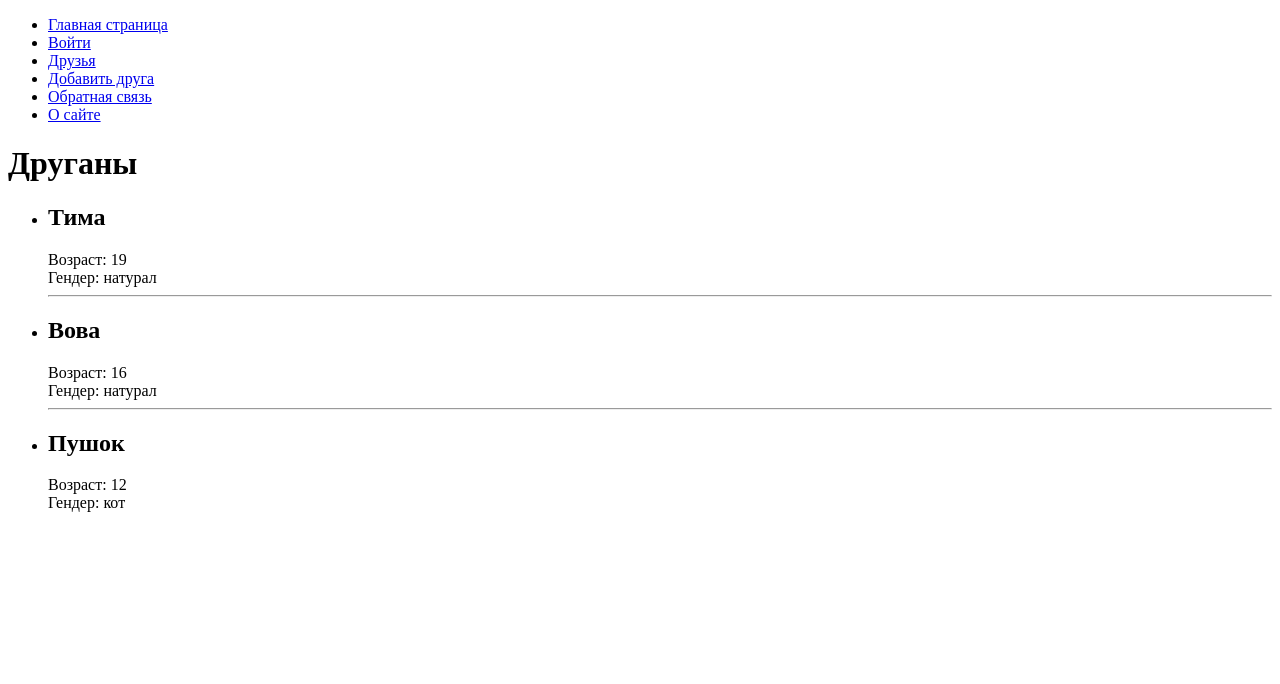
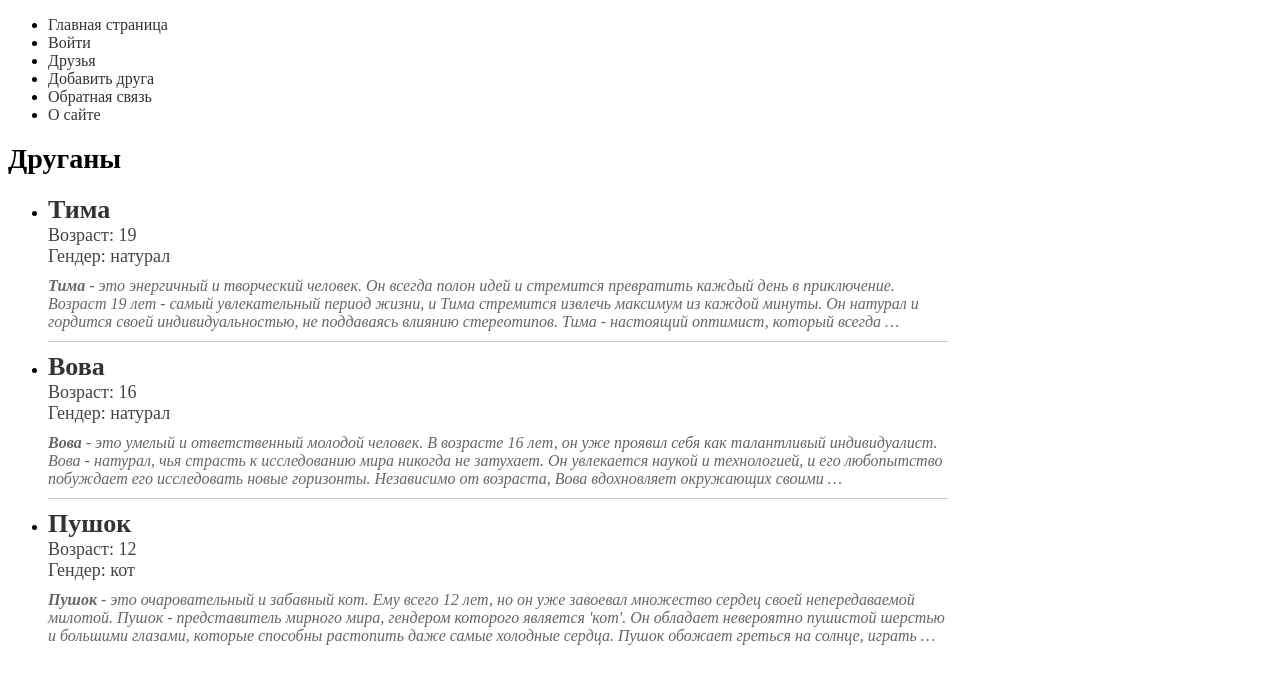
Before and after one commit to tim2004timi/ROAD-TO_BACKEND, a Django app: page /friends/ in a window 1280 px wide. Shown: the top 684 px of the page. Run offline with Django 4.2, Linux system fonts and the light colour scheme.

Commit message:
Update 15th Django lesson

```diff
--- /dev/null
+++ b/Django/mysite/myapp/static/myapp/css/styles.css
@@ -0,0 +1,48 @@
+a {
+    text-decoration: none; /* Убираем подчеркивание ссылок */
+    color: #333; /* Задаем желаемый цвет текста для ссылок */
+}
+
+a:hover {
+    color: #f00; /* Цвет текста при наведении (например, красный) */
+}
+
+/* Стили для заголовка "Друганы" */
+.friend-title {
+    font-size: 28px;
+}
+
+/* Стили для списка "Друганы" */
+.friend-list {
+    margin-top: 20px;
+}
+
+/* Стили для каждого друга в списке */
+
+
+.friend-name {
+    margin: 0;
+    font-size: 26px;
+    color: #333;
+}
+
+.friend-info {
+    color: #444;
+    font-size: 18px;
+}
+
+.friend-divider {
+    border: 0;
+    border-top: 1px solid #ccc;
+    margin: 10px 0;
+}
+
+.friend-item {
+    width: 900px;
+}
+
+.info {
+    color: #666;
+    font-style: italic;
+    margin-top: 10px;
+}
--- a/Django/mysite/myapp/templates/myapp/friends.html
+++ b/Django/mysite/myapp/templates/myapp/friends.html
@@ -1,15 +1,20 @@
 {% extends 'base.html' %}
 {% block content %}
-<ul>
+<ul class="friend-list">
     {% for friend in friends %}
     {% if friend.the_best %}
-    <li>
-        <h2>{{ friend.name }}</h2>
-        <div>Возраст: {{ friend.age }}</div>
-        <div>Гендер: {{ friend.gender }}</div>
+    <li class="friend-item">
+        <h2 class="friend-name">{{ friend.name }}</h2>
+        <div class="friend-info">Возраст: {{ friend.age }}</div>
+        <div class="friend-info">Гендер: {{ friend.gender }}</div>
+        <div class="info">
+            {% autoescape off %}
+            {{ friend.info|truncatewords:50 }}
+            {% endautoescape %}
+        </div>
         <a href="#"></a>
         {% if not forloop.last %}
-        <hr>
+        <hr class="friend-divider">
         {% endif %}
     </li>
     {% endif %}
--- a/Django/mysite/myapp/views.py
+++ b/Django/mysite/myapp/views.py
@@ -47,10 +47,10 @@ def page_not_found(request, exception):
 def friends(request):
     data = {
         "friends": [
-            {"id": 1, "name": "Тима", "age": 19, "gender": "натурал", "the_best": True},
-            {"id": 2, "name": "Вова", "age": 16, "gender": "натурал", "the_best": True},
+            {"id": 1, "name": "Тима", "age": 19, "gender": "натурал", "the_best": True, "info": "<b>Тима</b> - это энергичный и творческий человек. Он всегда полон идей и стремится превратить каждый день в приключение. Возраст 19 лет - самый увлекательный период жизни, и Тима стремится извлечь максимум из каждой минуты. Он натурал и гордится своей индивидуальностью, не поддаваясь влиянию стереотипов. Тима - настоящий оптимист, который всегда готов поддержать друзей в трудную минуту. Его жизнерадостность и улыбка заразительны, и он всегда идет вперед, независимо от вызовов, с которыми он сталкивается."},
+            {"id": 2, "name": "Вова", "age": 16, "gender": "натурал", "the_best": True, "info": "<b>Вова</b> - это умелый и ответственный молодой человек. В возрасте 16 лет, он уже проявил себя как талантливый индивидуалист. Вова - натурал, чья страсть к исследованию мира никогда не затухает. Он увлекается наукой и технологией, и его любопытство побуждает его исследовать новые горизонты. Независимо от возраста, Вова вдохновляет окружающих своими достижениями и умением преодолевать трудности. Его улучшенные навыки и стремление к самосовершенствованию делают его примером для всех, кто его окружает."},
             {"id": 3, "name": "Люба", "age": 17, "gender": "натурал", "the_best": False},
-            {"id": 4, "name": "Пушок", "age": 12, "gender": "кот", "the_best": True},
+            {"id": 4, "name": "Пушок", "age": 12, "gender": "кот", "the_best": True, "info": "<b>Пушок</b> - это очаровательный и забавный кот. Ему всего 12 лет, но он уже завоевал множество сердец своей непередаваемой милотой. Пушок - представитель мирного мира, гендером которого является 'кот'. Он обладает невероятно пушистой шерстью и большими глазами, которые способны растопить даже самые холодные сердца. Пушок обожает греться на солнце, играть с мячиками и умилительно мурлыкать, когда его гладят. Его простая радость и беззаветная привязанность делают его идеальным спутником для всех, кто ищет тепло и радость в своей жизни."},
         ],
         "title": "Друганы",
         "menu": menu,
--- a/Django/mysite/mysite/settings.py
+++ b/Django/mysite/mysite/settings.py
@@ -23,7 +23,7 @@ BASE_DIR = Path(__file__).resolve().parent.parent
 SECRET_KEY = 'django-insecure-e_&zk*d&^o+=f2$r$&4#sx+^(0(np__ajetz@vxd-z4+!$i$32'
 
 # SECURITY WARNING: don't run with debug turned on in production!
-DEBUG = False
+DEBUG = True
 
 ALLOWED_HOSTS = ["127.0.0.1"]
 
@@ -119,6 +119,7 @@ USE_TZ = True
 # https://docs.djangoproject.com/en/4.2/howto/static-files/
 
 STATIC_URL = 'static/'
+# STATICFILES_DIRS = [BASE_DIR / "static"]
 
 # Default primary key field type
 # https://docs.djangoproject.com/en/4.2/ref/settings/#default-auto-field
--- a/Django/mysite/templates/base.html
+++ b/Django/mysite/templates/base.html
@@ -1,7 +1,9 @@
 <!DOCTYPE html>
+{% load static %}
 <html lang="en">
 <head>
     <meta charset="UTF-8">
+    <link rel="stylesheet" href="{% static 'myapp/css/styles.css' %}" type="text/css"/>
     <title>{{ title }}</title>
 </head>
 <body>
@@ -14,7 +16,7 @@
     </li>
     {% endfor %}
 </ul>
-<h1>{{ title }}</h1>
+<h1 class="friend-title">{{ title }}</h1>
 {% block content %}
 {% endblock %}
 </body>
```
